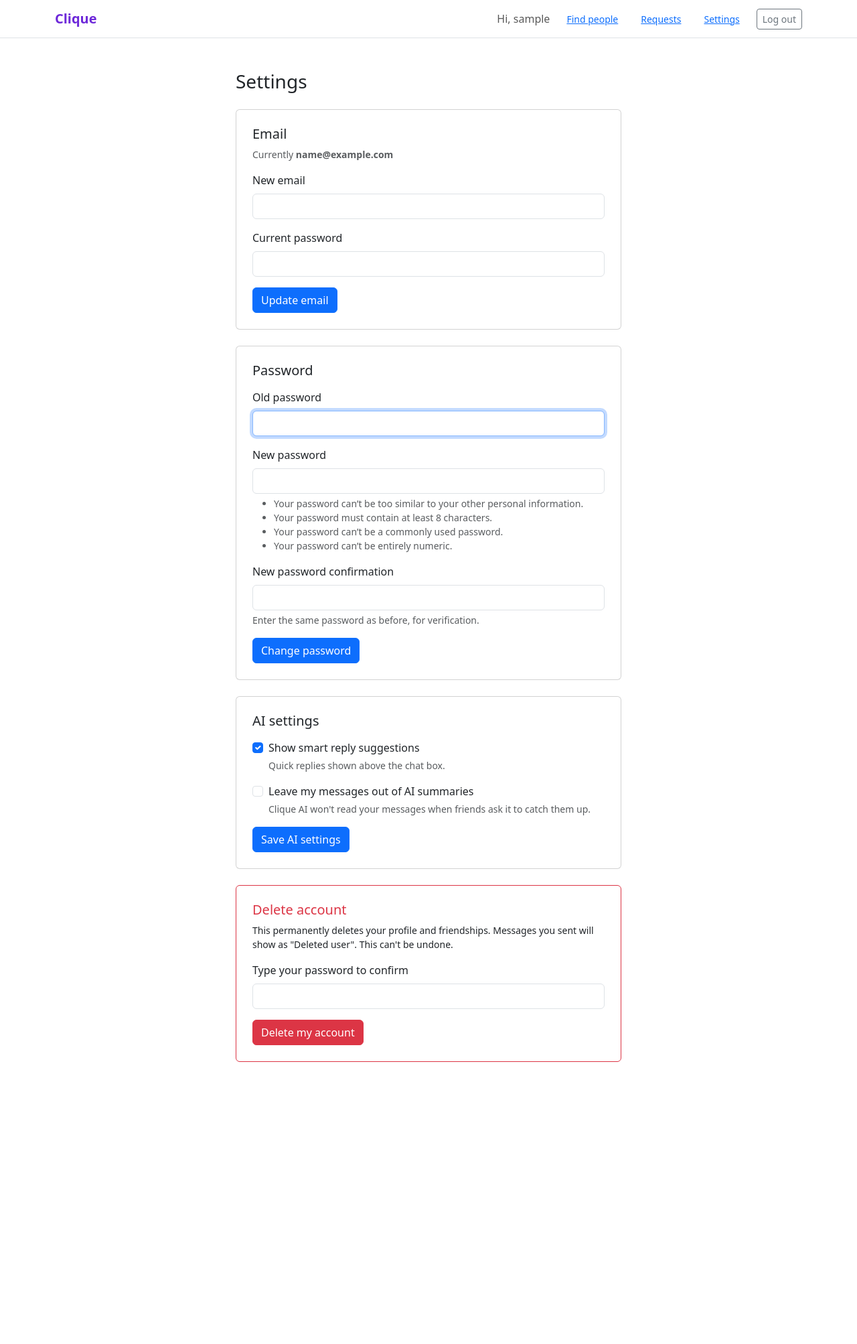
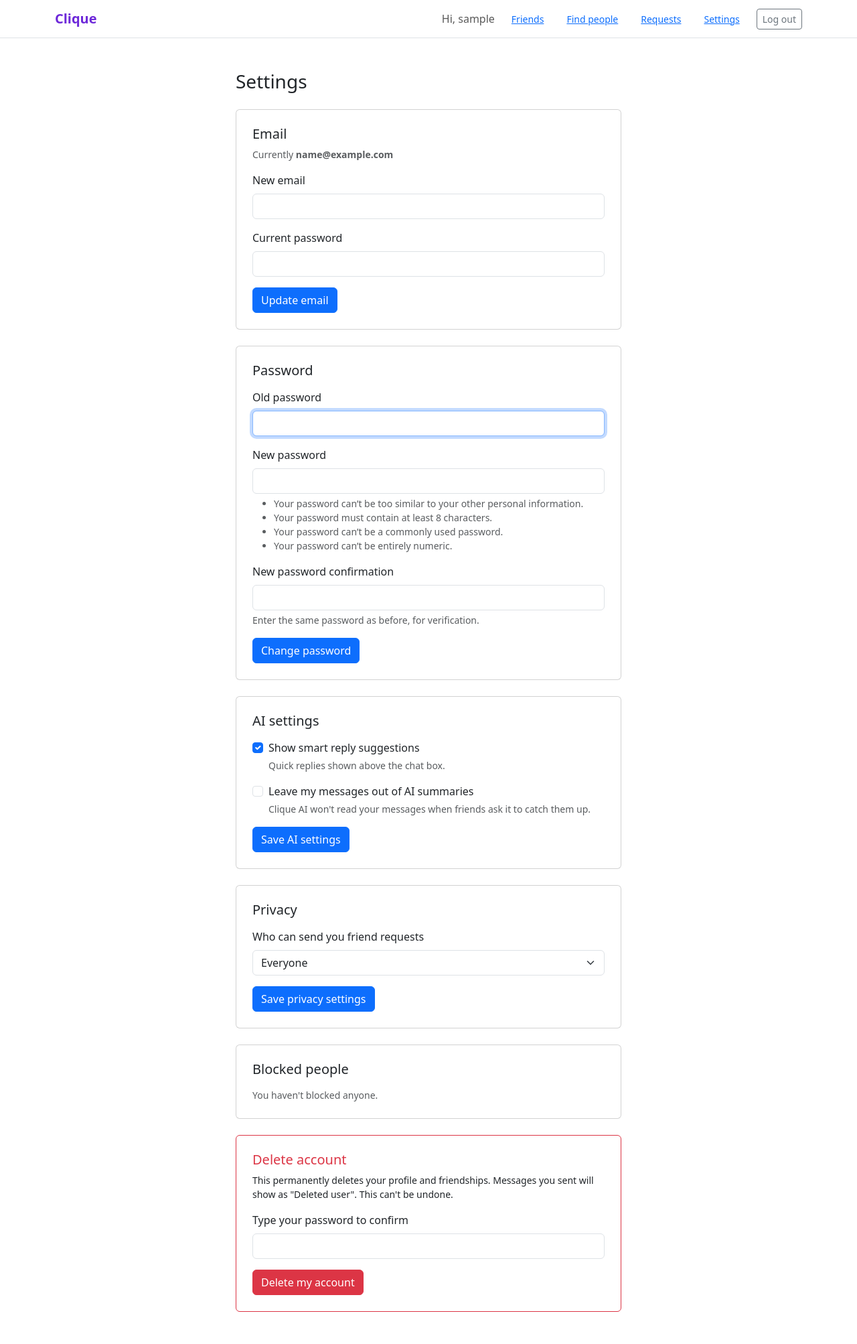
Before and after one commit to 650buxks/Inner-Circle, a Django app: page /accounts/settings/ in a window 1280 px wide. Shown: the whole page at 67% size. Before the commit the page ends 1585 px from the top, so only its background shows below. Run offline with Django 5.2, Linux system fonts and the light colour scheme; the visitor is signed in with stand-in values (Sample User, id 1); data comes from the database, SQL or seed files in the repository; data that the repository does not hold is empty; parts of the project's set-up code (start-up, migrations or seed data) failed here and were passed over.

Commit message:
Add blocking and friend request privacy settings

```diff
--- a/accounts/admin.py
+++ b/accounts/admin.py
@@ -17,6 +17,7 @@ class CliqueUserAdmin(UserAdmin):
                     "last_seen",
                     "ai_opt_out",
                     "smart_replies_on",
+                    "friend_requests_from",
                 )
             },
         ),
--- a/accounts/forms.py
+++ b/accounts/forms.py
@@ -73,6 +73,8 @@ class StyledFormMixin:
         for field in self.fields.values():
             if isinstance(field.widget, forms.CheckboxInput):
                 field.widget.attrs["class"] = "form-check-input"
+            elif isinstance(field.widget, forms.Select):
+                field.widget.attrs["class"] = "form-select"
             else:
                 field.widget.attrs["class"] = "form-control"
 
@@ -124,6 +126,13 @@ class AISettingsForm(StyledFormMixin, forms.ModelForm):
         }
 
 
+class PrivacyForm(StyledFormMixin, forms.ModelForm):
+    class Meta:
+        model = User
+        fields = ("friend_requests_from",)
+        labels = {"friend_requests_from": "Who can send you friend requests"}
+
+
 class DeleteAccountForm(PasswordCheckMixin, StyledFormMixin, forms.Form):
     current_password = forms.CharField(
         label="Type your password to confirm",
--- a/accounts/models.py
+++ b/accounts/models.py
@@ -7,12 +7,21 @@ class User(AbstractUser):
     A Clique user: Django's built-in user plus profile and AI settings.
     """
 
+    class RequestsFrom(models.TextChoices):
+        EVERYONE = "everyone", "Everyone"
+        FRIENDS_OF_FRIENDS = "friends_of_friends", "Friends of friends only"
+
     display_name = models.CharField(max_length=50, blank=True)
     bio = models.TextField(max_length=300, blank=True)
     status_message = models.CharField(max_length=80, blank=True)
     last_seen = models.DateTimeField(null=True, blank=True)
     ai_opt_out = models.BooleanField(default=False)
     smart_replies_on = models.BooleanField(default=True)
+    friend_requests_from = models.CharField(
+        max_length=20,
+        choices=RequestsFrom.choices,
+        default=RequestsFrom.EVERYONE,
+    )
 
     # Friendship goes both ways: adding Jordan to Francis's friends also
     # adds Francis to Jordan's ("symmetrical" is on by default for "self").
--- a/accounts/templates/accounts/settings.html
+++ b/accounts/templates/accounts/settings.html
@@ -39,6 +39,36 @@
       </form>
     </div>
   </div>
+  <div class="card mb-4">
+    <div class="card-body p-4">
+      <h2 class="h5 mb-3">Privacy</h2>
+      <form method="post" action="{% url 'accounts:privacy' %}">
+        {% csrf_token %}
+        {% for field in privacy_form %}{% include "accounts/_field.html" %}{% endfor %}
+        <button type="submit" class="btn btn-primary">Save privacy settings</button>
+      </form>
+    </div>
+  </div>
+
+  <div class="card mb-4">
+    <div class="card-body p-4">
+      <h2 class="h5 mb-3">Blocked people</h2>
+      {% if blocked_users %}
+        <ul class="list-group">
+          {% for person in blocked_users %}
+            {% with relationship="blocked" %}
+              <li class="list-group-item d-flex align-items-center justify-content-between">
+                <span>{{ person.name }} <span class="text-body-secondary small">@{{ person.username }}</span></span>
+                {% include "friends/_buttons.html" %}
+              </li>
+            {% endwith %}
+          {% endfor %}
+        </ul>
+      {% else %}
+        <p class="text-body-secondary small mb-0">You haven't blocked anyone.</p>
+      {% endif %}
+    </div>
+  </div>
 
   <div class="card border-danger">
     <div class="card-body p-4">
--- a/accounts/urls.py
+++ b/accounts/urls.py
@@ -36,4 +36,5 @@ urlpatterns = [
         views.ResetCompleteView.as_view(),
         name="password_reset_complete",
     ),
+    path("settings/privacy/", views.update_privacy, name="privacy"),
 ]
--- a/accounts/views.py
+++ b/accounts/views.py
@@ -8,11 +8,16 @@ from django.contrib.auth.views import (
     PasswordResetDoneView,
     PasswordResetView,
 )
+from django.http import Http404
 from django.shortcuts import get_object_or_404, redirect, render
 from django.urls import reverse_lazy
 from django.views.decorators.http import require_POST
 
-from friends.services import mutual_friends, relationship
+from friends.services import (
+    accepts_requests_from,
+    mutual_friends,
+    relationship,
+)
 
 from .forms import (
     AISettingsForm,
@@ -21,6 +26,7 @@ from .forms import (
     DeleteAccountForm,
     LoginForm,
     NewPasswordForm,
+    PrivacyForm,
     ProfileForm,
     ResetRequestForm,
     SignUpForm,
@@ -62,6 +68,9 @@ def profile(request, username):
     person = get_object_or_404(User, username=username)
     is_me = person == request.user
     connection = relationship(request.user, person)
+    if connection == "blocked_by":
+        # Act as if the profile doesn't exist for people they've blocked.
+        raise Http404
     mutuals = [] if is_me else list(mutual_friends(request.user, person))
     context = {
         "person": person,
@@ -70,6 +79,7 @@ def profile(request, username):
         # Only you and your friends see your bio, status and join date.
         "show_details": is_me or connection == "friends",
         "mutual_friends": mutuals,
+        "cannot_add": not accepts_requests_from(person, request.user),
     }
     return render(request, "accounts/profile.html", context)
 
@@ -100,7 +110,9 @@ def settings_page(request, **forms):
         "email_form": ChangeEmailForm(user=user),
         "password_form": ChangePasswordForm(user),
         "ai_form": AISettingsForm(instance=user),
+        "privacy_form": PrivacyForm(instance=user),
         "delete_form": DeleteAccountForm(user=user),
+        "blocked_users": user.blocked_users.order_by("username"),
     }
     context.update(forms)
     return render(request, "accounts/settings.html", context)
@@ -144,6 +156,16 @@ def update_ai_settings(request):
     if form.is_valid():
         form.save()
         messages.success(request, "Your AI settings have been saved.")
+    return redirect("accounts:settings")
+
+
+@login_required
+@require_POST
+def update_privacy(request):
+    form = PrivacyForm(request.POST, instance=request.user)
+    if form.is_valid():
+        form.save()
+        messages.success(request, "Your privacy settings have been saved.")
     return redirect("accounts:settings")
 
 
--- a/friends/urls.py
+++ b/friends/urls.py
@@ -13,4 +13,6 @@ urlpatterns = [
     path("decline/<str:username>/", views.decline_request, name="decline"),
     path("cancel/<str:username>/", views.cancel_request, name="cancel"),
     path("remove/<str:username>/", views.unfriend, name="remove"),
+    path("block/<str:username>/", views.block, name="block"),
+    path("unblock/<str:username>/", views.unblock, name="unblock"),
 ]
--- a/templates/base.html
+++ b/templates/base.html
@@ -14,6 +14,7 @@
       {% if user.is_authenticated %}
         <div class="d-flex align-items-center gap-3">
           <a class="navbar-text text-decoration-none" href="{% url 'accounts:profile' user.username %}">Hi, {{ user.name }}</a>
+          <a class="btn btn-link btn-sm" href="{% url 'friends:list' %}">Friends</a>
           <a class="btn btn-link btn-sm" href="{% url 'friends:find' %}">Find people</a>
           <a class="btn btn-link btn-sm" href="{% url 'friends:requests' %}">
             Requests
```
Also changed, not shown: accounts/templates/accounts/profile.html (+9 -0 lines), friends/services.py (+12 -0 lines), friends/templates/friends/_buttons.html (+9 -1 lines), friends/tests.py (+85 -0 lines), friends/views.py (+24 -0 lines), accounts/migrations/0004_user_friend_requests_from.py (added).
